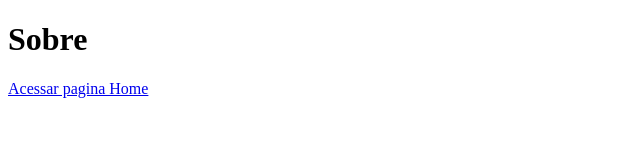
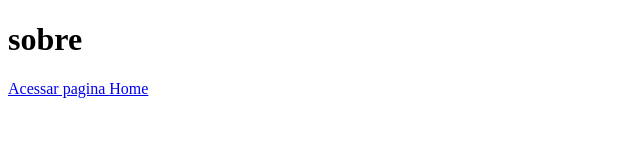
Before and after one commit to sufresh007/ideia-unica, a Next.js app: page /sobre in a window 1280 px wide. Shown: the top 160 px of the page, without its empty margins (0-640 px from the left). Built offline with nearby package versions, Linux system fonts and the light colour scheme.

Commit message:
funciona

```diff
--- a/pages/sobre.js
+++ b/pages/sobre.js
@@ -1,9 +1,9 @@
-function Sobre(){
+function sobre(){
     return (<div>
-            <h1>Sobre</h1>
+            <h1>sobre</h1>
             <a href="/">Acessar pagina Home</a>
         </div>
     )
 }
 
-export default Sobre
+export default sobre
```
